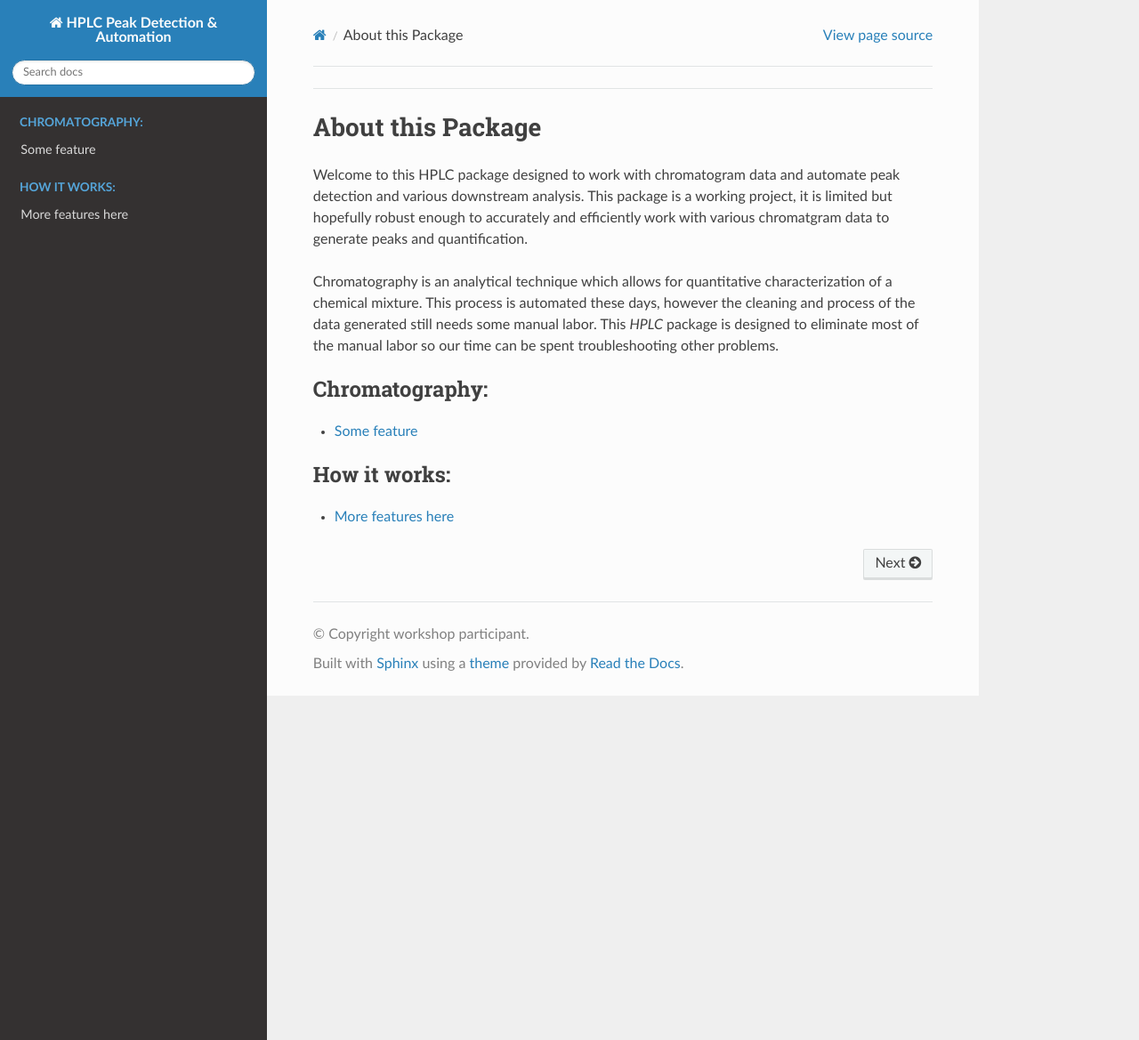
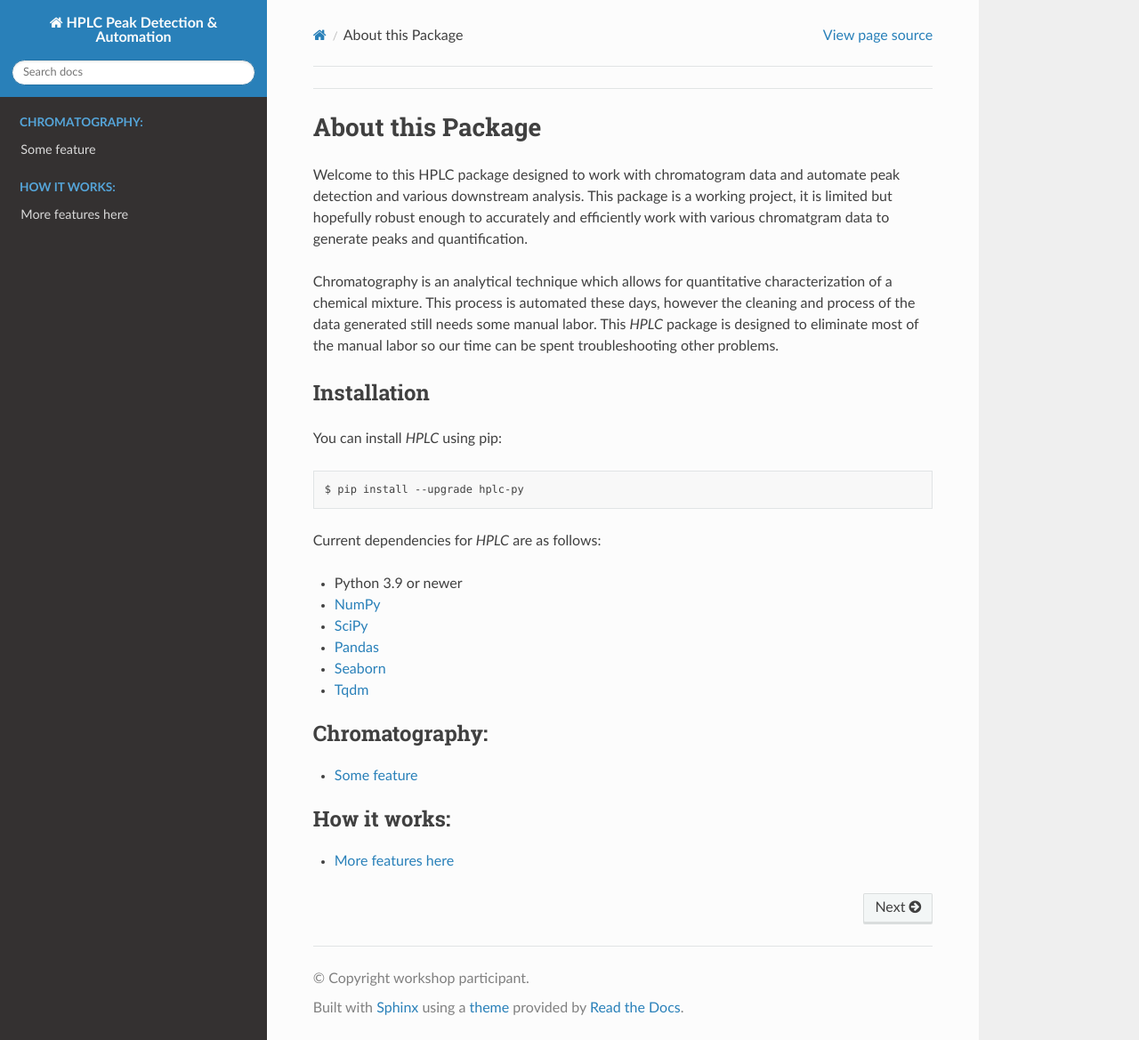
Before and after one commit to pcichowicz/HPLC, a Sphinx documentation site: the page built from doc/index.rst, in a window 1280 px wide and 1169 px high. Shown: the whole window at 89% size. Built offline with Sphinx 7.4.7 and the Read the Docs theme 3.1.0, drawn with Linux system fonts in a browser that asks for light colours.

Commit message:
Update index.rst

```diff
--- a/doc/index.rst
+++ b/doc/index.rst
@@ -16,6 +16,28 @@ days, however the cleaning and process of the data generated still needs
 some manual labor. This `HPLC` package is designed to eliminate most of
 the manual labor so our time can be spent troubleshooting other problems.
 
+Installation
+------------
+You can install `HPLC` using pip::
+
+   $ pip install --upgrade hplc-py
+
+Current dependencies for `HPLC` are as follows:
+
+- Python 3.9 or newer
+- NumPy_
+- SciPy_
+- Pandas_
+- Seaborn_
+- Tqdm_
+
+.. _NumPy: http://www.numpy.org/
+.. _SciPy: http://www.scipy.org/
+.. _Pandas: http://pandas.pydata.org/
+.. _tqdm: https://tqdm.github.io/
+.. _Matplotlib: https://matplotlib.org/
+.. _Seaborn: https://seaborn.pydata.org/
+.. _Termcolor: https://pypi.org/project/termcolor/
 
 .. toctree::
    :maxdepth: 1
```
